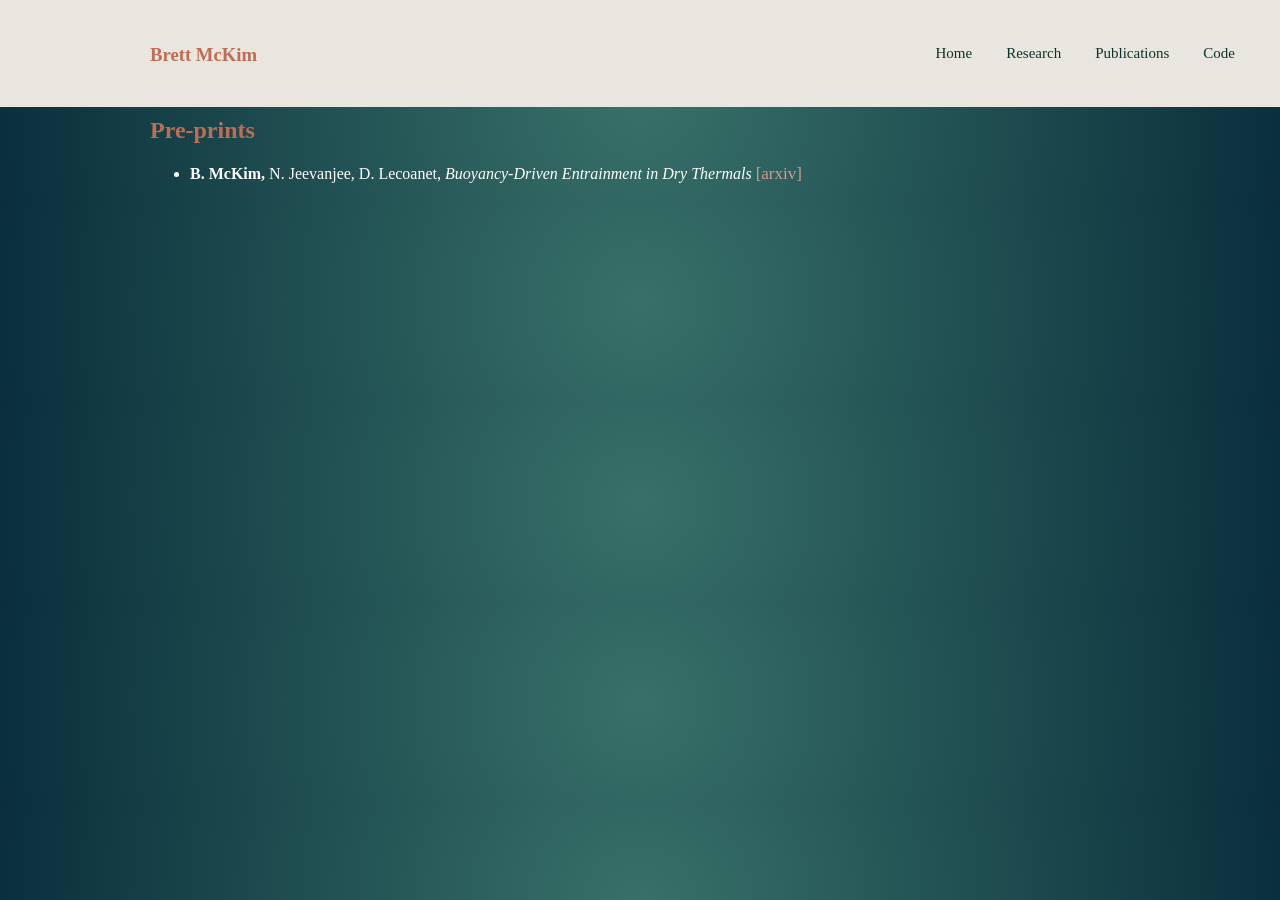
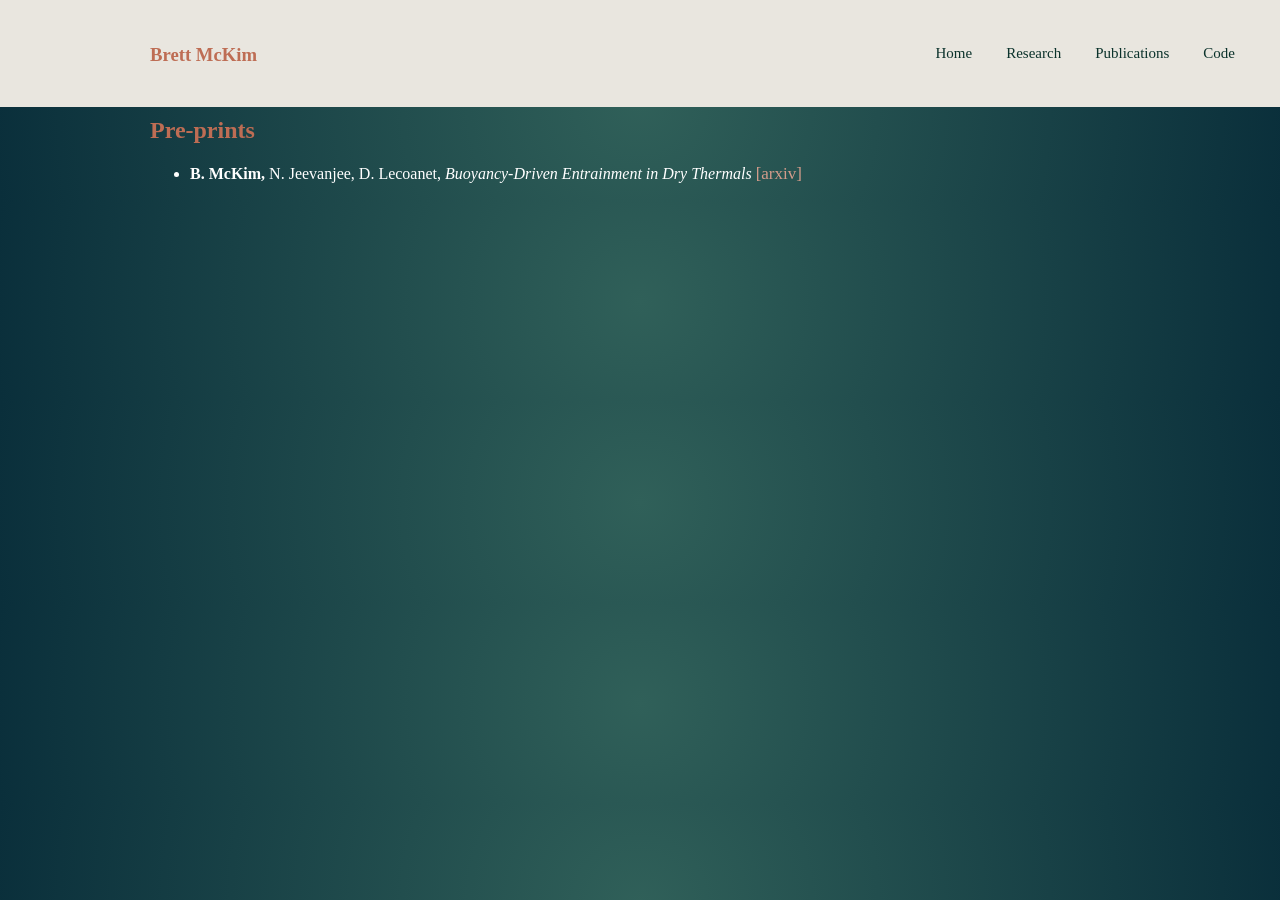
Before and after one commit to mckimb/mckimb.github.io, a Jekyll site: the page built from papers/index.html, in a window 1280 px wide. Built offline with Jekyll 4.4.1, drawn with Linux system fonts in a browser that asks for light colours.

Commit message:
Update main.css

```diff
--- a/css/main.css
+++ b/css/main.css
@@ -4,7 +4,7 @@ body {
     \\ font-family: "Lato", sans-serif;
     font-family: "Bitstream Charter";
     background-color: #0b322b;
-    background-image:radial-gradient(circle,#387169,#0a2f3b);
+    background-image:radial-gradient(circle,#306059,#0a2f3b);
     \\ background-image: "exoplanet.jpg";
     \\ background-color: #3f51b5;
 }
```
